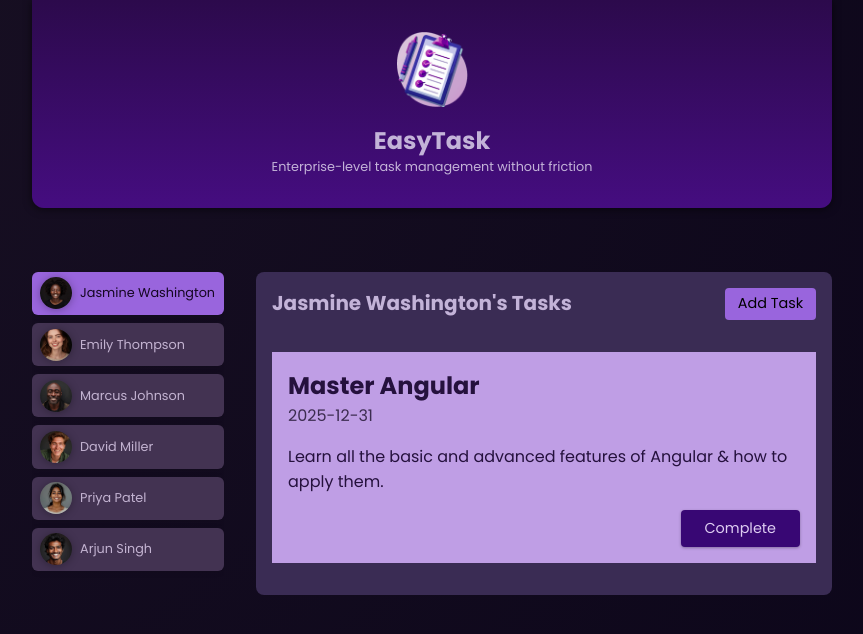
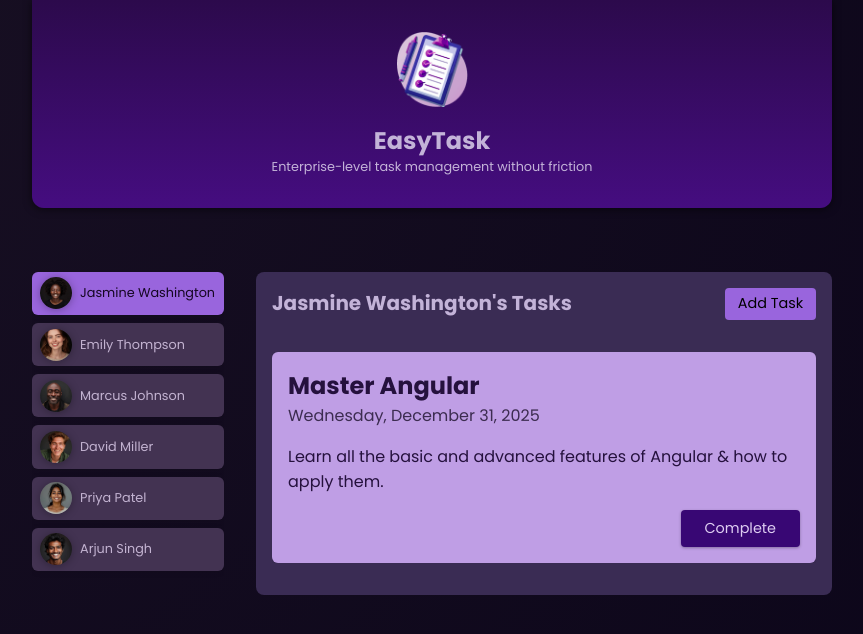
Before and after one commit to CodyJReed/angular-essentials, an Angular app: page / in a window 1280 px wide. Both pictures are taken after a click on the button "Jasmine Washington". Shown: the top 634 px of the page, without its empty margins (208-1071 px from the left). Built offline with nearby package versions, Linux system fonts and the light colour scheme.

Commit message:
adding final touches and content projection

```diff
--- /dev/null
+++ b/src/app/shared/card/card.component.css
@@ -0,0 +1,5 @@
+div {
+  border-radius: 6px;
+  box-shadow: 0 1px 6px rgba(0, 0, 0, 0.1);
+  overflow: hidden;
+}
--- /dev/null
+++ b/src/app/shared/card/card.component.html
@@ -0,0 +1,3 @@
+<div>
+  <ng-content/>
+</div>
--- a/src/app/task/task.component.html
+++ b/src/app/task/task.component.html
@@ -1,10 +1,10 @@
-<article>
-    <h2>{{task.title}}</h2>
-    <time>{{task.dueDate}}</time>
-    <p>{{task.summary}}</p>
+<app-card>
+  <article>
+    <h2>{{ task.title }}</h2>
+    <time>{{ task.dueDate | date: 'fullDate' }}</time>
+    <p>{{ task.summary }}</p>
     <p class="actions">
-        <button (click)="onCompleteTask()">
-            Complete
-        </button>
+      <button (click)="onCompleteTask()">Complete</button>
     </p>
-</article>
+  </article>
+</app-card>
--- a/src/app/task/task.component.ts
+++ b/src/app/task/task.component.ts
@@ -1,4 +1,6 @@
 import { Component, EventEmitter, Input, Output } from '@angular/core';
+import { CardComponent } from '../shared/card/card.component';
+import { DatePipe } from '@angular/common';
 
 interface Task {
   id: string;
@@ -11,6 +13,7 @@ interface Task {
 @Component({
   selector: 'app-task',
   standalone: true,
+  imports: [CardComponent, DatePipe],
   templateUrl: './task.component.html',
   styleUrl: './task.component.css'
 })
--- a/src/app/user/user.component.css
+++ b/src/app/user/user.component.css
@@ -1,9 +1,3 @@
-div {
-  border-radius: 6px;
-  box-shadow: 0 1px 6px rgba(0, 0, 0, 0.1);
-  overflow: hidden;
-}
-
 button {
   display: flex;
   align-items: center;
--- a/src/app/user/user.component.html
+++ b/src/app/user/user.component.html
@@ -1,4 +1,4 @@
-<div>
+<app-card>
     <button [class.active]="selected" (click)="onSelectUser()">
         <img
           [src]="imagePath"
@@ -6,4 +6,4 @@
         />
       <span>{{user.name}}</span>
     </button>
-</div>
+  </app-card>
--- a/src/app/user/user.component.ts
+++ b/src/app/user/user.component.ts
@@ -1,4 +1,5 @@
 import { Component, EventEmitter, Input, output, Output } from '@angular/core';
+import { CardComponent } from '../shared/card/card.component';
 
 export interface User {
 id: string
@@ -9,6 +10,7 @@ name: string
 @Component({
   selector: 'app-user',
   standalone: true,
+  imports: [CardComponent],
   templateUrl: './user.component.html',
   styleUrl: './user.component.css'
 })
```
Also changed, not shown: src/app/shared/card/card.component.ts (added, +12 -0 lines).
